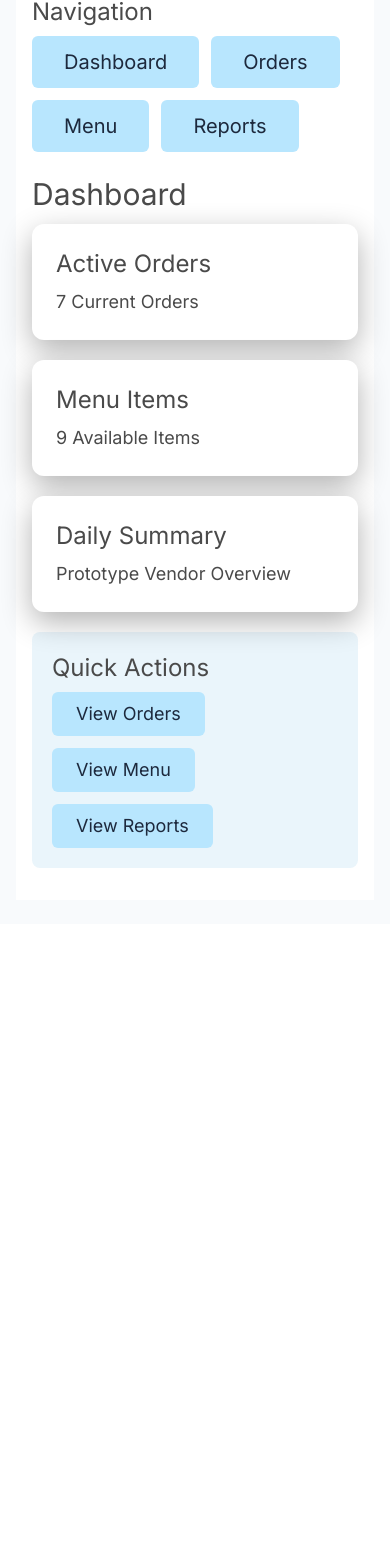
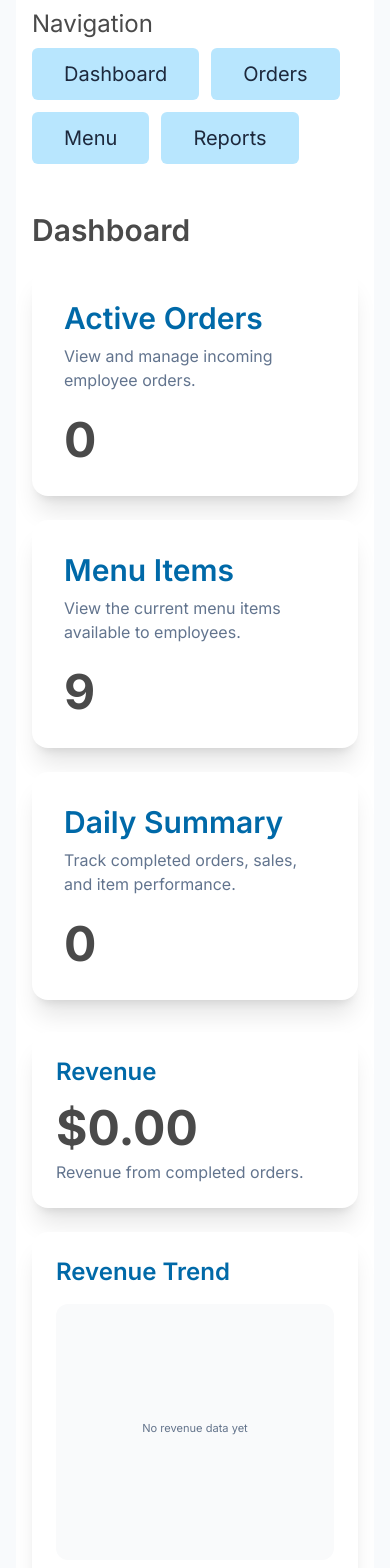
Before and after one commit to thomas-peraza/SchwabEats-Prototype, a Vue app in the folder frontend/: page /vendor-dashboard in a window 390 px wide. Shown: the part 275-1843 px from the top of the page. Before the commit the page ends 1199 px from the top, so only its background shows below. Built offline with nearby package versions, Linux system fonts and the light colour scheme.

Commit message:
WIP: Added past orders page, Vendor Dashboard UI changes, and Employee Dashboard UI changes

```diff
--- a/frontend/src/router/index.js
+++ b/frontend/src/router/index.js
@@ -11,6 +11,7 @@ import VendorDashboardView from '../views/VendorDashboardView.vue'
 import VendorOrdersView from '../views/VendorOrdersView.vue'
 import VendorMenuView from '../views/VendorMenuView.vue'
 import VendorReportsView from '../views/VendorReportsView.vue'
+import PastOrdersView from '../views/PastOrdersView.vue'
 
 const routes = [
   { path: '/', name: 'login', component: LoginView },
@@ -25,7 +26,8 @@ const routes = [
   { path: '/vendor-orders', name: 'vendor-orders', component: VendorOrdersView },
   { path: '/vendor-menu', name: 'vendor-menu', component: VendorMenuView },
   { path: '/vendor-reports', name: 'vendor-reports', component: VendorReportsView },
-  { path: '/', name: 'login', component: LoginView }
+  { path: '/', name: 'login', component: LoginView },
+  { path: '/past-orders', name: 'past-orders', component: PastOrdersView },
 ]
 
 const router = createRouter({
--- a/frontend/src/views/CheckoutView.vue
+++ b/frontend/src/views/CheckoutView.vue
@@ -117,6 +117,10 @@ function placeOrder() {
 
   localStorage.setItem('vendorOrders', JSON.stringify(existingOrders))
 
+  const existingPastOrders = JSON.parse(localStorage.getItem('employeePastOrders')) || []
+  existingPastOrders.unshift(newOrder)
+  localStorage.setItem('employeePastOrders', JSON.stringify(existingPastOrders))
+
   clearCart()
 
   router.push({
--- a/frontend/src/views/VendorDashboardView.vue
+++ b/frontend/src/views/VendorDashboardView.vue
@@ -20,10 +20,10 @@
       </div>
     </div>
 
-    <div class="px-4 pt-2">
+    <div class="px-4 pt-5">
       <h3 class="text-2xl mb-2">Navigation</h3>
 
-      <div class="flex gap-3 flex-wrap mb-6">
+      <div class="flex gap-3 flex-wrap mb-4">
         <router-link to="/vendor-dashboard"
           class="bg-sky-200 text-slate-800 px-8 py-3 rounded-md text-xl active:scale-95 transition-transform duration-150">
           Dashboard
@@ -43,45 +43,133 @@
       </div>
     </div>
 
-    <div class="px-4 pb-8">
-      <h3 class="text-3xl mb-3">Dashboard</h3>
+    <div class="px-4 py-8 grid lg:grid-cols-[2fr_1fr] gap-8">
+      <!-- LEFT SIDE QUICK ACTIONS -->
+      <section>
+        <h3 class="text-3xl font-semibold mb-5">Dashboard</h3>
 
-      <div class="flex flex-col gap-5 max-w-4xl">
-        <div
-          class="bg-white p-6 rounded-xl shadow-[0_10px_30px_rgba(0,0,0,0.3)] active:scale-[0.99] transition-transform duration-150">
-          <h4 class="text-2xl mb-2">Active Orders</h4>
-          <p class="text-lg">7 Current Orders</p>
+        <div class="grid gap-6">
+          <router-link to="/vendor-orders"
+            class="bg-white rounded-2xl shadow-xl p-8 hover:shadow-2xl active:scale-[0.98] transition-transform duration-150">
+            <div class="flex items-center justify-between">
+              <div>
+                <h4 class="text-3xl font-semibold text-sky-700">Active Orders</h4>
+                <p class="text-slate-500 mt-2">View and manage incoming employee orders.</p>
+              </div>
+            </div>
+
+            <p class="text-5xl font-bold mt-6">{{ activeOrders }}</p>
+          </router-link>
+
+          <router-link to="/vendor-menu"
+            class="bg-white rounded-2xl shadow-xl p-8 hover:shadow-2xl active:scale-[0.98] transition-transform duration-150">
+            <div class="flex items-center justify-between">
+              <div>
+                <h4 class="text-3xl font-semibold text-sky-700">Menu Items</h4>
+                <p class="text-slate-500 mt-2">View the current menu items available to employees.</p>
+              </div>
+            </div>
+
+            <p class="text-5xl font-bold mt-6">9</p>
+          </router-link>
+
+          <router-link to="/vendor-reports"
+            class="bg-white rounded-2xl shadow-xl p-8 hover:shadow-2xl active:scale-[0.98] transition-transform duration-150">
+            <div class="flex items-center justify-between">
+              <div>
+                <h4 class="text-3xl font-semibold text-sky-700">Daily Summary</h4>
+                <p class="text-slate-500 mt-2">Track completed orders, sales, and item performance.</p>
+              </div>
+            </div>
+
+            <p class="text-5xl font-bold mt-6">{{ reports.ordersToday }}</p>
+          </router-link>
+        </div>
+      </section>
+
+      <!-- RIGHT SIDE REVENUE -->
+      <aside class="space-y-6">
+        <div class="bg-white rounded-2xl shadow-xl p-6">
+          <h3 class="text-2xl font-semibold text-sky-700">Revenue</h3>
+          <p class="text-5xl font-bold mt-4">${{ reports.revenue.toFixed(2) }}</p>
+          <p class="text-slate-500 mt-2">Revenue from completed orders.</p>
         </div>
 
-        <div
-          class="bg-white p-6 rounded-xl shadow-[0_10px_30px_rgba(0,0,0,0.3)] active:scale-[0.99] transition-transform duration-150">
-          <h4 class="text-2xl mb-2">Menu Items</h4>
-          <p class="text-lg">9 Available Items</p>
+        <div class="bg-white rounded-2xl shadow-xl p-6">
+          <h3 class="text-2xl font-semibold text-sky-700 mb-4">Revenue Trend</h3>
+
+          <svg viewBox="0 0 400 220" class="w-full h-64 bg-gray-50 rounded-xl p-4">
+            <polyline v-if="linePoints" :points="linePoints" fill="none" stroke="#1FABFF" stroke-width="5"
+              stroke-linecap="round" stroke-linejoin="round" />
+
+            <circle v-for="point in graphPoints" :key="point.x + '-' + point.y" :cx="point.x" :cy="point.y" r="5"
+              fill="#455A64" />
+
+            <text v-if="graphPoints.length === 0" x="200" y="110" text-anchor="middle" fill="#64748b" font-size="18">
+              No revenue data yet
+            </text>
+          </svg>
+
+          <p class="text-sm text-slate-500 mt-3">
+            Updates when an order is marked complete.
+          </p>
         </div>
 
-        <div
-          class="bg-white p-6 rounded-xl shadow-[0_10px_30px_rgba(0,0,0,0.3)] active:scale-[0.99] transition-transform duration-150">
-          <h4 class="text-2xl mb-2">Daily Summary</h4>
-          <p class="text-lg">Prototype Vendor Overview</p>
+        <div class="bg-white rounded-2xl shadow-xl p-6">
+          <h3 class="text-2xl font-semibold text-sky-700">Completed Orders</h3>
+          <p class="text-5xl font-bold mt-4">{{ reports.ordersToday }}</p>
         </div>
-      </div>
-
-      <div class="bg-[#EAF5FB] p-5 mt-5 rounded-lg">
-        <h4 class="text-2xl mb-2">Quick Actions</h4>
-        <div class="flex gap-3 flex-wrap">
-          <router-link to="/vendor-orders"
-            class="bg-sky-200 text-slate-800 px-6 py-2 rounded-md text-lg active:scale-95 transition-transform duration-150">
-            View Orders
-          </router-link>
-          <router-link to="/vendor-menu"
-            class="bg-sky-200 text-slate-800 px-6 py-2 rounded-md text-lg active:scale-95 transition-transform duration-150">
-            View Menu
-          </router-link>
-          <router-link to="/vendor-reports" class="bg-sky-200 text-slate-800 px-6 py-2 rounded-md text-lg active:scale-95 transition-transform duration-150">
-            View Reports
-          </router-link>
-        </div>
-      </div>
+      </aside>
     </div>
   </div>
 </template>
+
+<script setup>
+import { computed, onMounted, ref } from 'vue'
+
+const reports = ref({
+  ordersToday: 0,
+  readyForPickup: 0,
+  revenue: 0
+})
+
+const activeOrders = ref(0)
+const revenueHistory = ref([])
+
+onMounted(() => {
+  const savedReports = JSON.parse(localStorage.getItem('vendorReports'))
+  const savedOrders = JSON.parse(localStorage.getItem('vendorOrders'))
+  const savedRevenueHistory = JSON.parse(localStorage.getItem('vendorRevenueHistory'))
+
+  if (savedReports) {
+    reports.value = savedReports
+  }
+
+  activeOrders.value = savedOrders ? savedOrders.length : 0
+  revenueHistory.value = savedRevenueHistory || []
+})
+
+const graphPoints = computed(() => {
+  if (revenueHistory.value.length === 0) return []
+
+  const maxRevenue = Math.max(...revenueHistory.value, 1)
+
+  return revenueHistory.value.map((value, index) => {
+    const x =
+      revenueHistory.value.length === 1
+        ? 200
+        : 30 + (index * 340) / (revenueHistory.value.length - 1)
+
+    const y = 190 - (value / maxRevenue) * 160
+
+    return {
+      x,
+      y
+    }
+  })
+})
+
+const linePoints = computed(() => {
+  return graphPoints.value.map((point) => `${point.x},${point.y}`).join(' ')
+})
+</script>
--- a/frontend/src/views/VendorOrdersView.vue
+++ b/frontend/src/views/VendorOrdersView.vue
@@ -181,6 +181,10 @@ function confirmComplete() {
 
   localStorage.setItem('vendorReports', JSON.stringify(currentReports))
 
+  const revenueHistory = JSON.parse(localStorage.getItem('vendorRevenueHistory')) || []
+  revenueHistory.push(currentReports.revenue)
+  localStorage.setItem('vendorRevenueHistory', JSON.stringify(revenueHistory))
+
   const currentItemSales = JSON.parse(localStorage.getItem('vendorItemSales')) || {}
 
   completedOrder.items.forEach((item) => {
--- a/frontend/src/views/VendorReportsView.vue
+++ b/frontend/src/views/VendorReportsView.vue
@@ -53,8 +53,8 @@
         </div>
 
         <div class="bg-white p-5 rounded-xl shadow-xl">
-          <h4 class="text-2xl mb-2">Ready for Pickup</h4>
-          <p class="text-3xl">{{ reports.readyForPickup }}</p>
+          <h4 class="text-2xl mb-2">Ready for Delivery</h4>
+          <p class="text-3xl">{{ reports.readyForDelivery }}</p>
         </div>
 
         <div class="bg-white p-5 rounded-xl shadow-xl">
@@ -98,7 +98,7 @@ const defaultMenuItems = [
 
 const reports = ref({
   ordersToday: 0,
-  readyForPickup: 0,
+  readyForDelivery: 0,
   revenue: 0
 })
 
```
Also changed, not shown: frontend/src/views/EmployeeDashboardView.vue (+13 -2 lines), frontend/src/views/PastOrdersView.vue (added, +68 -0 lines), frontend/src/assets/chick-fil-a-logo.png (added).
